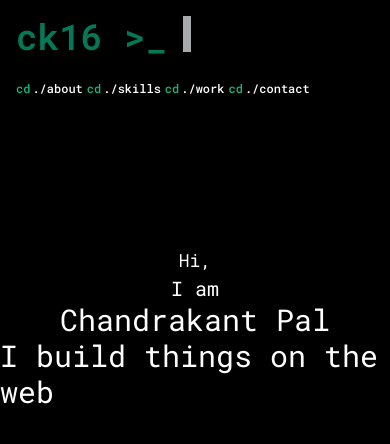
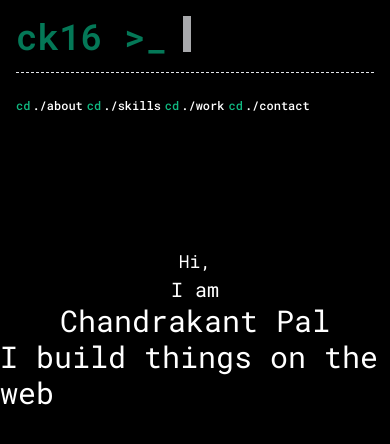
Before and after one commit to ChandrakantPal/ck16dev, a Next.js app: page / in a window 390 px wide. Shown: the top 444 px of the page. Built offline with nearby package versions, Linux system fonts and the light colour scheme.

Commit message:
dashed border for sm

```diff
--- a/components/Header.tsx
+++ b/components/Header.tsx
@@ -3,9 +3,10 @@ import Logo from './Logo'
 
 const Header = () => {
   return (
-    <header className="flex flex-col flex-wrap items-start justify-between p-4 sm:flex-row">
+    <header className="flex flex-col flex-wrap items-start p-4 md:justify-between sm:flex-row sm:justify-center">
       <Logo />
-      <div className="flex my-6 md:m-0">
+      <div className="w-full my-4 border-t border-dashed md:hidden" />
+      <div className="flex items-center justify-center my-2 md:m-0">
         <HeaderItem title="about" />
         <HeaderItem title="skills" />
         <HeaderItem title="work" />
```
